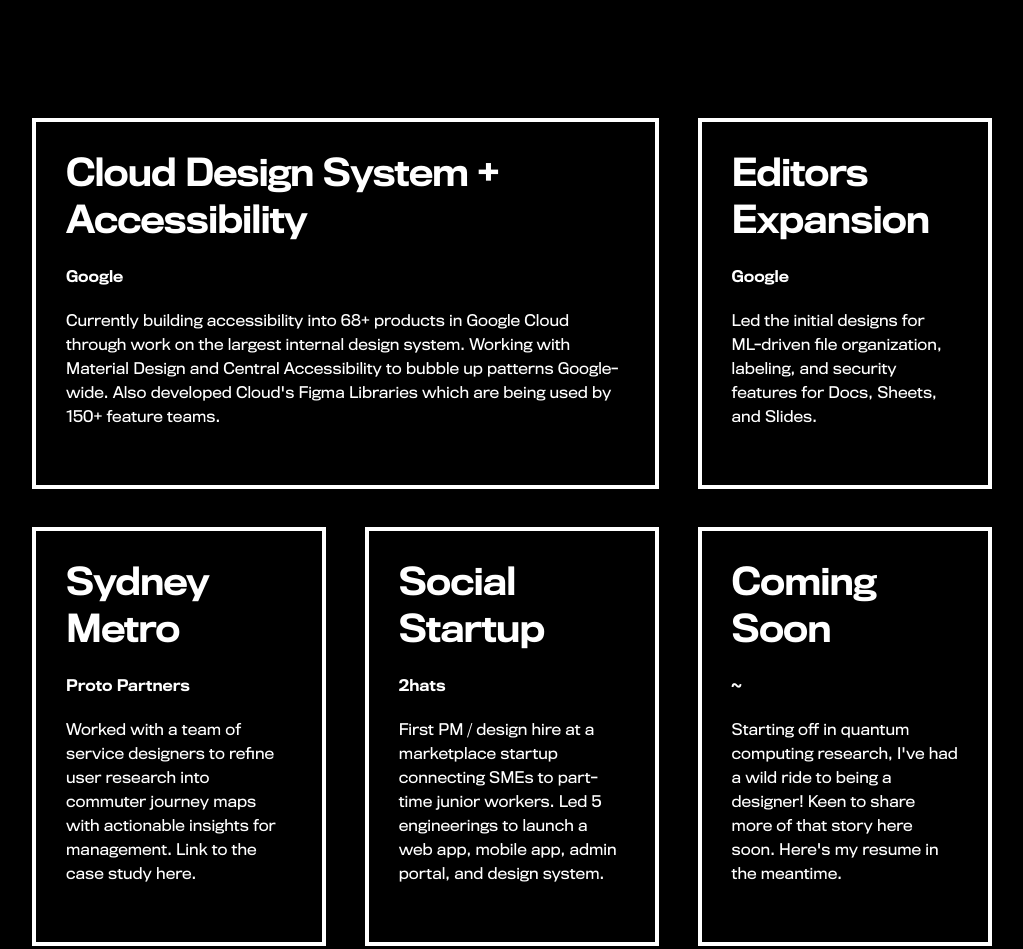
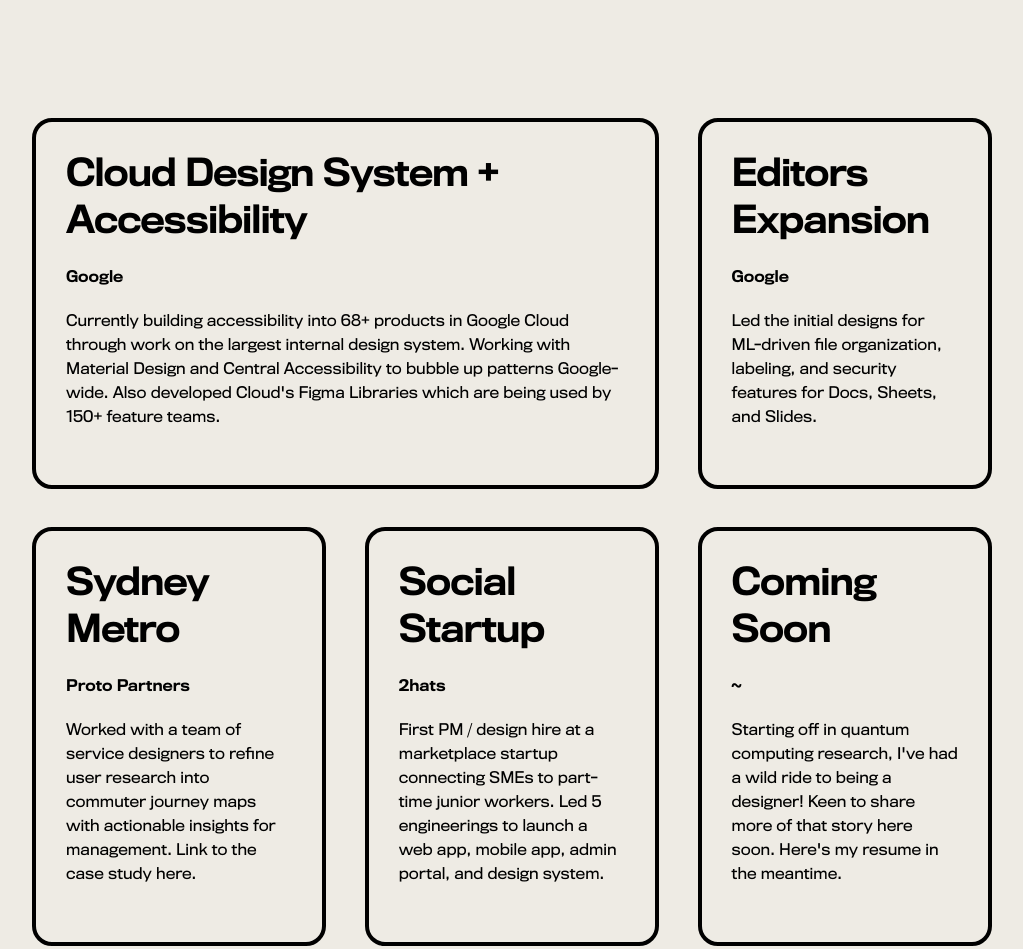
Before and after one commit to perrindesign/portfolio, a plain HTML site: page index.html in a window 1280 px wide. Shown: the part 548-1497 px from the top of the page, without its empty margins (128-1151 px from the left). Drawn offline with Linux system fonts and the light colour scheme.

Commit message:
Changed colors of site to be more friendly

```diff
--- a/css/skeleton.css
+++ b/css/skeleton.css
@@ -120,7 +120,7 @@ html is set to 62.5% so that all the REM measurements throughout Skeleton
 are based on 10px sizing. So basically 1.5rem = 15px :) */
 html {
   font-size: 62.5%;
-  background-color: #000000;
+  background-color: rgb(238, 235, 228);
  }
 
 @font-face {
@@ -152,7 +152,7 @@ body {
   line-height: 1.6;
   font-weight: 300;
   font-family: "TitlingGothic", "HelveticaNeue", "Helvetica Neue", Helvetica, Arial, sans-serif;
-  color: #FFF; }
+  color: black; }
 
 /* Typography
 –––––––––––––––––––––––––––––––––––––––––––––––––– */
--- a/css/styles.css
+++ b/css/styles.css
@@ -1,5 +1,6 @@
 .project-border {
-    border: 4px solid white;
+    border: 4px solid black;
+    border-radius: 20px;
 }
 
 .project-box {
```
